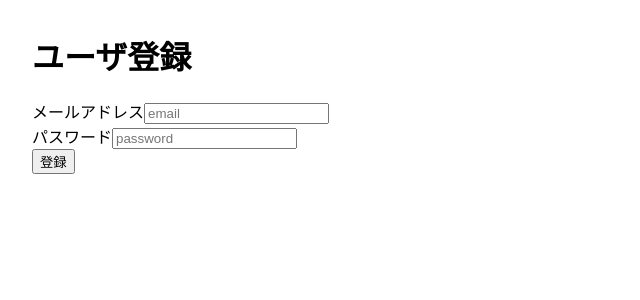
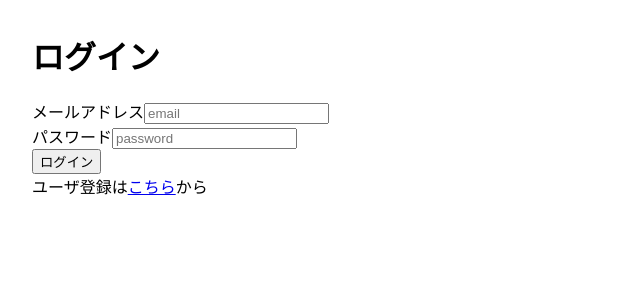
Before and after one commit to xiao1203/react-firebase-auth, a React (Create React App) app: page /login in a window 1280 px wide. Shown: the top 300 px of the page, without its empty margins (0-640 px from the left). Built offline with nearby package versions, Linux system fonts and the light colour scheme; no server answers.

Commit message:
ログインログアウト処理の実装

```diff
--- a/package.json
+++ b/package.json
@@ -9,6 +9,7 @@
     "firebase": "^9.17.2",
     "react": "^18.2.0",
     "react-dom": "^18.2.0",
+    "react-router-dom": "^6.9.0",
     "react-scripts": "5.0.1",
     "web-vitals": "^2.1.4"
   },
--- a/src/App.js
+++ b/src/App.js
@@ -1,11 +1,20 @@
 import SignUp from './components/SignUp';
+import Home from './components/Home';
+import Login from './components/Login';
 import { AuthProvider } from './context/AuthContext';
+import { BrowserRouter, Routes, Route } from 'react-router-dom';
 
 function App() {
   return (
     <AuthProvider>
       <div style={{ margin: '2em' }}>
-        <SignUp />
+        <BrowserRouter>
+          <Routes>
+            <Route path={'/signup'} element={<SignUp />} />
+            <Route path={'/'} element={<Home />} />
+            <Route path={'/login'} element={<Login />} />
+          </Routes>
+        </BrowserRouter>
       </div>
     </AuthProvider>
   );
--- /dev/null
+++ b/src/components/Home.js
@@ -0,0 +1,21 @@
+// import { auth } from '../firebase';
+import { useNavigate } from 'react-router-dom';
+import { getAuth, signOut } from 'firebase/auth';
+import { firebaseApp } from '../firebase';
+const auth = getAuth(firebaseApp);
+
+const Home = () => {
+  const navigate = useNavigate();
+  const handleLogout = () => {
+    signOut(auth);
+    navigate('/login');
+  };
+  return (
+    <div>
+      <h1>ホームページ</h1>
+      <button onClick={handleLogout}>ログアウト</button>
+    </div>
+  );
+};
+
+export default Home;
--- /dev/null
+++ b/src/components/Login.js
@@ -0,0 +1,43 @@
+// import { auth } from '../firebase';
+import { firebaseApp } from '../firebase';
+import {
+  getAuth,
+  signInWithEmailAndPassword,
+  onAuthStateChanged,
+} from 'firebase/auth';
+import { Link } from 'react-router-dom';
+
+const auth = getAuth(firebaseApp);
+
+const Login = () => {
+  const handleSubmit = (event) => {
+    event.preventDefault();
+    const { email, password } = event.target.elements;
+    console.log(email, password);
+    signInWithEmailAndPassword(auth, email, password);
+  };
+
+  return (
+    <div>
+      <h1>ログイン</h1>
+      <form onSubmit={handleSubmit}>
+        <div>
+          <label>メールアドレス</label>
+          <input name="email" type="email" placeholder="email" />
+        </div>
+        <div>
+          <label>パスワード</label>
+          <input name="password" type="password" placeholder="password" />
+        </div>
+        <div>
+          <button>ログイン</button>
+        </div>
+        <div>
+          ユーザ登録は<Link to={'/signup'}>こちら</Link>から
+        </div>
+      </form>
+    </div>
+  );
+};
+
+export default Login;
--- a/src/components/SignUp.js
+++ b/src/components/SignUp.js
@@ -11,6 +11,7 @@ const auth = getAuth(firebaseApp);
 const SignUp = () => {
   const [email, setEmail] = useState('');
   const [password, setPassword] = useState('');
+
   const handleSubmit = (event) => {
     event.preventDefault();
     // console.log(email, password);
```
Also changed, not shown: 2 other files (tests, documents, lock files or other folders).
